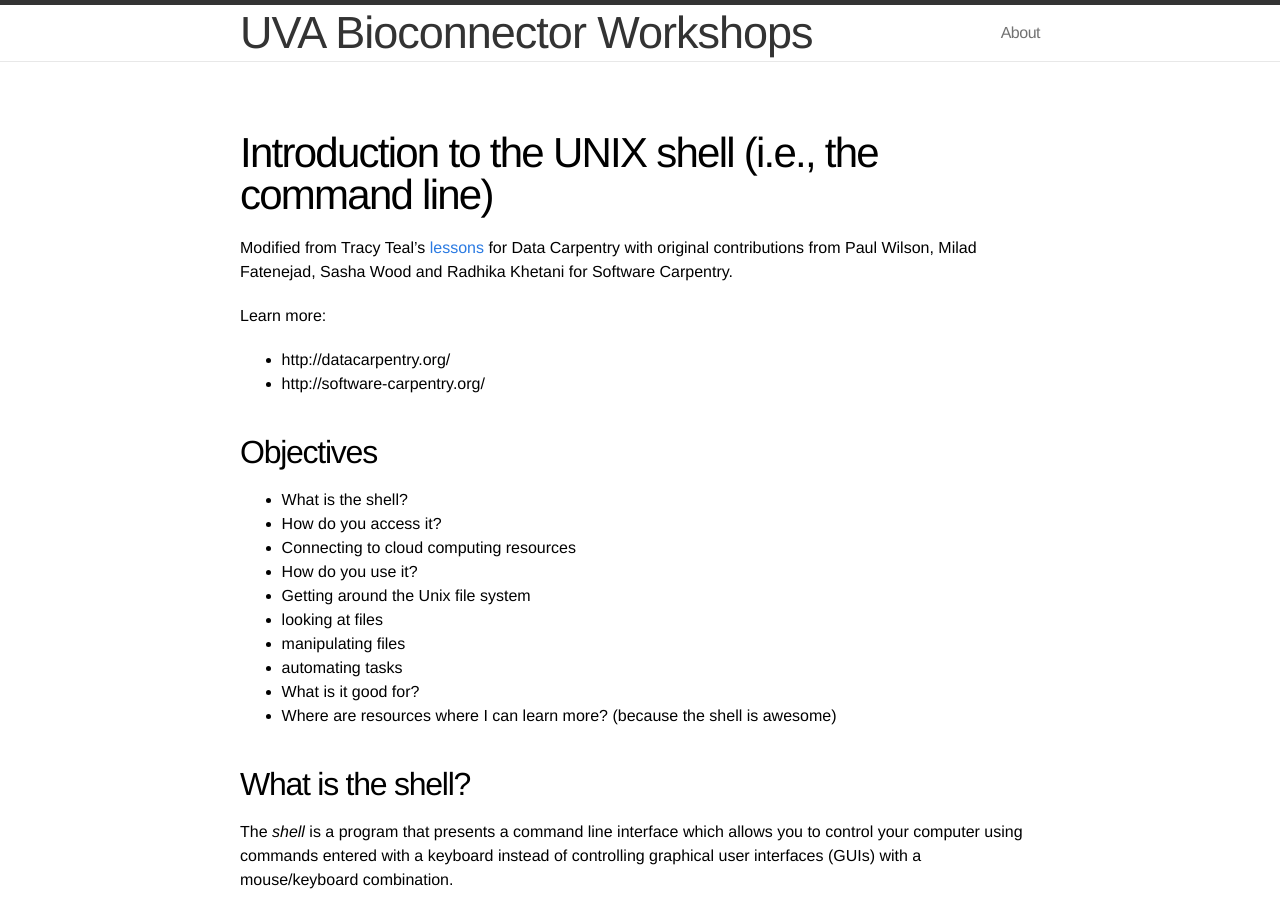
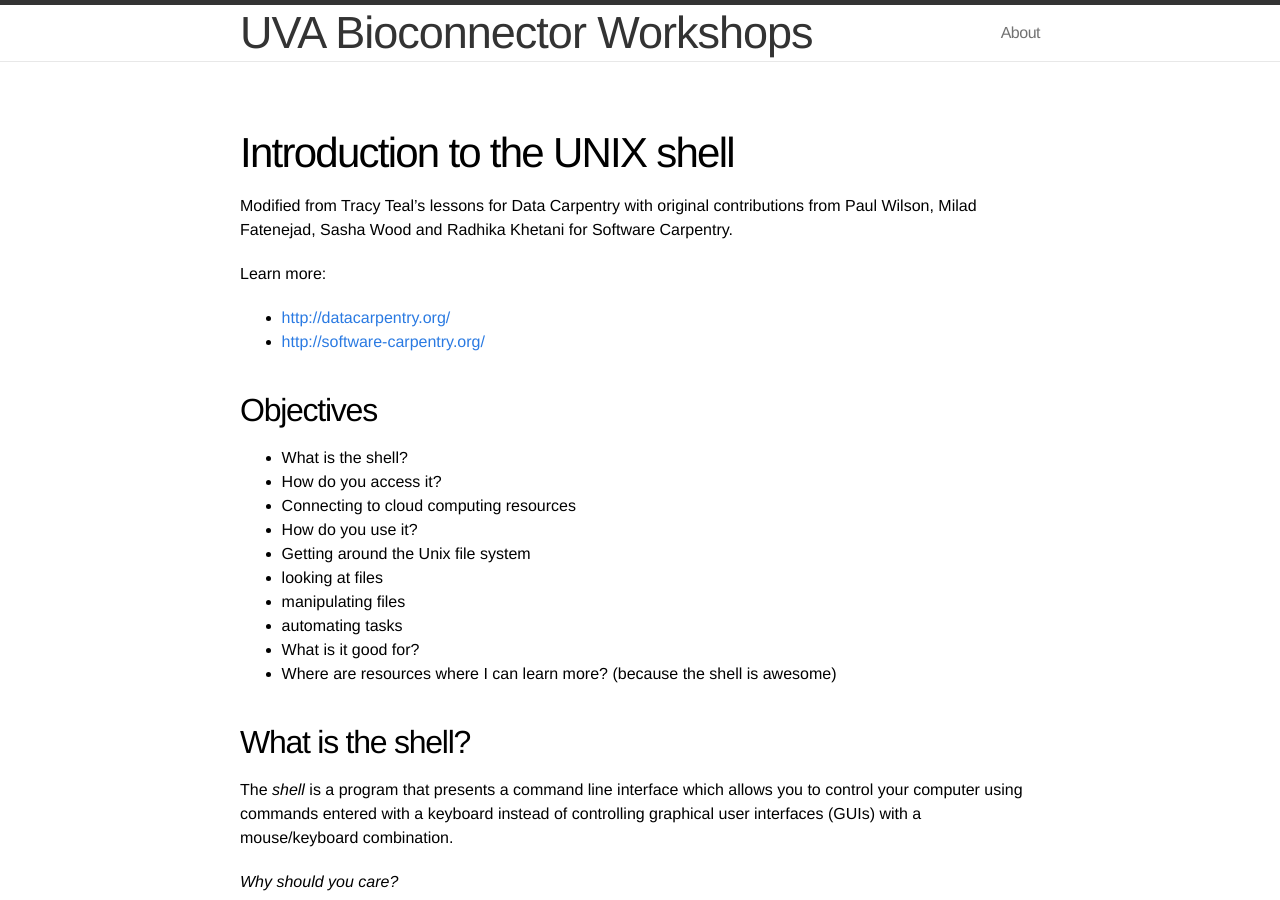
Before and after one commit to bioconnector/workshops2015, a Jekyll site: the page built from lessons/shell/01-intro-unix-shell.md, in a window 1280 px wide and 900 px high. Built offline with Jekyll 4.4.1, drawn with Linux system fonts in a browser that asks for light colours; Markdown is read by kramdown in place of the engine named in the settings; some of the changed text lies outside the part shown.

Commit message:
shell lesson index

````diff
--- a/lessons/shell/01-intro-unix-shell.md
+++ b/lessons/shell/01-intro-unix-shell.md
@@ -2,13 +2,14 @@
 layout: page
 ---
 
-# Introduction to the UNIX shell (i.e., the command line)
+# Introduction to the UNIX shell
 
-Modified from Tracy Teal's [lessons](https://github.com/tracykteal/datacarpentry/commit/8524889a761a74dbad8086767208939ed5274e40) for Data Carpentry with original contributions from Paul Wilson, Milad Fatenejad, Sasha Wood and Radhika Khetani for Software Carpentry.
+Modified from Tracy Teal's lessons for Data Carpentry with original contributions from Paul Wilson, Milad Fatenejad, Sasha Wood and Radhika Khetani for Software Carpentry.
 
 Learn more:
-* http://datacarpentry.org/
-* http://software-carpentry.org/
+
+- <http://datacarpentry.org/>
+- <http://software-carpentry.org/>
 
 ## Objectives
 
@@ -37,7 +38,7 @@
 
 Have 10,000,000 files to rename, read in, analyze, and visualize? It's easy to automate things with the shell.
 
-![Automation](img/geek_vs_nongeek.png)
+![Automation](../img/geek_vs_nongeek.png)
 
 
 ### How to access the shell
@@ -60,9 +61,11 @@
 ### More resources on the shell
 
 Cheat sheets:
-- http://fosswire.com/post/2007/08/unixlinux-command-cheat-sheet/
+
+- <http://fosswire.com/post/2007/08/unixlinux-command-cheat-sheet/>
 
 Web sites where you can see what the different components of a shell command are doing:
+
 - [explainshell.com](http://explainshell.com)
 - [commandlinefu.com](http://www.commandlinefu.com)
 
@@ -172,7 +175,7 @@
 
 This is called a hierarchical file system structure, like an upside down tree with root (/) at the base that looks like this.
 
-![Unix](img/unix_filesystem.png)
+![Unix](../img/unix_filesystem.png)
 
 That (/) at the base is often also called the 'top' level.
 
@@ -188,7 +191,7 @@
 
 ---
 
-** EXERCISE **
+**EXERCISE
 
 -	Using `cd` and `ls`, go in to the 'workshops/shell/data' directory and list its contents.
 -	How many files, how many directories and how many programs are there?
@@ -771,9 +774,9 @@
 ```
 
 Now we can run the program
+
 ```
 ./awesome.sh
-
 ```
 
 Now you should have seen some output, and of course, it's AWESOME! Congratulations, you just created your first shell script! You're set to rule the world.
````
Also changed, not shown: lessons/shell/index.md (added, +17 -0 lines).
